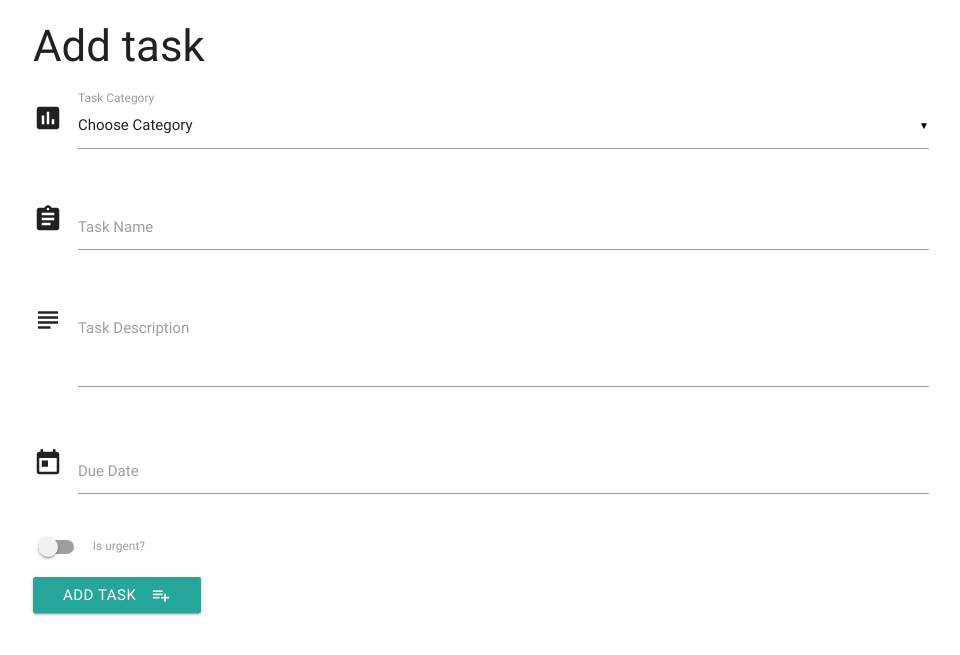
After one commit to romangrubic/task-manager, a Flask app: page /add_task in a window 1280 px wide. The commit adds this page. Shown: the top 655 px of the page, without its empty margins (159-1119 px from the left). Run offline with Flask 2, Linux system fonts and the light colour scheme; data that the repository does not hold is empty; some libraries are stand-ins or nearby versions.

Commit message:
Edit option

```diff
--- a/app.py
+++ b/app.py
@@ -4,16 +4,33 @@ from flask_pymongo import PyMongo
 from bson.objectid import ObjectId
 
 app = Flask(__name__)
-
 app.config["MONGO_DBNAME"] = 'task_manager'
 app.config["MONGO_URI"] = 'mongodb+srv://root:r00tUser@myfirstcluster-q8vyi.mongodb.net/task_manager?retryWrites=true&w=majority'
 
 mongo = PyMongo(app)
 
-@app.route("/")
+
+@app.route('/')
 @app.route('/get-tasks')
 def get_tasks():
     return render_template("tasks.html", tasks=mongo.db.tasks.find())
+
+
+@app.route('/add_task')
+def add_task():
+    return render_template('addtask.html', categories=mongo.db.categories.find())
+
+
+@app.route('/insert_task', methods=['POST'])
+def insert_task():
+    tasks = mongo.db.tasks
+    tasks.insert_one(request.form.to_dict())
+    return redirect(url_for('get_tasks'))
+
+
+@app.route('/edit_task/<task_id>')
+def edit_task(task_id):
+    the_task = mongo.db.tasks
 
 
 if __name__ == '__main__':
--- a/requirements.txt
+++ b/requirements.txt
@@ -1,4 +1,7 @@
 Click==7.0
+dnspython==1.16.0
 Flask==1.1.1
+Flask-PyMongo==2.3.0
 itsdangerous==1.1.0
+pymongo==3.10.1
 Werkzeug==1.0.0
--- /dev/null
+++ b/static/css/style.css
@@ -0,0 +1,12 @@
+.btn_small{
+    height: 24px;
+    width: 60px;
+    line-height: 24px;
+    margin: 5px 5px;
+    padding: 0 0.5em;
+}
+
+.task_header{
+    margin-top: 10px;
+
+}
--- /dev/null
+++ b/templates/addtask.html
@@ -0,0 +1,57 @@
+{% extends 'base.html' %}
+{% block content %}
+
+<h3>Add task</h3>
+<div class="row">
+	<form action="{{ url_for('insert_task') }}" method="POST" class="col s12">
+		<div class="row">
+			<div class="input-field col s12">
+				<i class="material-icons prefix">poll</i>
+				<select id="category" name="category_name">
+                    <option value="" disable selected>Choose Category</option>
+                    {% for cat in categories %}
+                        <option value="{{cat.category_name}}">{{cat.category_name}}</option>
+                    {% endfor %}
+                </select>
+				<label>Task Category</label>
+			</div>
+		</div>
+		<div class="row">
+			<div class="input-field col s12">
+				<i class="material-icons prefix">assignment</i>
+				<input id="task_name" name="task_name" type="text" class="validate">
+				<label for="icon_prefix">Task Name</label>
+			</div>
+		</div>
+		<div class="row">
+			<div class="input-field col s12">
+				<i class="material-icons prefix">subject</i>
+				<textarea id="task_description" name="task_description" class="materialize-textarea"></textarea>
+				<label for="icon_telephone">Task Description</label>
+			</div>
+		</div>
+		<div class="row">
+			<div id="matfix" class="input-field col s12">
+				<i class="material-icons prefix">today</i>
+				<input id="due_date" name="due_date" type="text" class="datepicker">
+				<label for="icon_prefix">Due Date</label>
+			</div>
+		</div>
+		<div class="row">
+			<div class="switch">
+				<label>
+                    <input id="is_urgent" name="is_urgent" type="checkbox">
+                    <span class="lever"></span>
+                    Is urgent?
+                </label>
+			</div>
+		</div>
+		<div>
+			<button class="btn waves-effect waves-light" type="submit" name="action">Add Task
+                <i class="material-icons right">playlist_add</i>
+            </button>
+		</div>
+	</form>
+</div>
+
+{% endblock %}
--- a/templates/base.html
+++ b/templates/base.html
@@ -1,5 +1,6 @@
 <!DOCTYPE html>
 <html lang="en">
+
 <head>
 	<meta charset="UTF-8">
 	<meta name="viewport" content="width=device-width, initial-scale=1.0">
@@ -7,15 +8,36 @@
 	<title>Task Manager</title>
 	<link href="https://fonts.googleapis.com/icon?family=Material+Icons" rel="stylesheet">
 	<link rel="stylesheet" href="https://cdnjs.cloudflare.com/ajax/libs/materialize/0.100.2/css/materialize.min.css">
+    <link rel="stylesheet" href="{{ url_for('static', filename='css/style.css') }}" type="text/css">
 </head>
+
 <body>
+<div class="container">
 	{% block content %}
 	{% endblock %}
+    </div>
 	<script src="https://cdnjs.cloudflare.com/ajax/libs/jquery/3.4.1/jquery.min.js"></script>
 	<script src="https://cdnjs.cloudflare.com/ajax/libs/materialize/0.100.2/js/materialize.min.js"></script>
-    <script type="text/javascript">document.addEventListener('DOMContentLoaded', function() {
-    var elems = document.querySelectorAll('.collapsible');
-    var instances = M.Collapsible.init(elems, options);
-  });</script>
+	<script type="text/javascript">
+    $(document).ready(function() {
+        $('.collapsible').collapsible();
+        $('select').material_select();
+        });
+
+
+    $('.datepicker').pickadate({
+            selectMonths: true, // Creates a dropdown to control month
+            selectYears: 15, // Creates a dropdown of 15 years to control year,
+            today: 'Today',
+            clear: 'Clear',
+            close: 'Ok',
+            closeOnSelect: false // Close upon selecting a date,
+        });
+
+  document.getElementById("matfix").addEventListener("click", function(e) {
+	e.stopPropagation();
+});
+	</script>
 </body>
+
 </html>
```
Also changed, not shown: templates/tasks.html (+18 -17 lines). Lines whose indentation alone changed are shown as unchanged.
